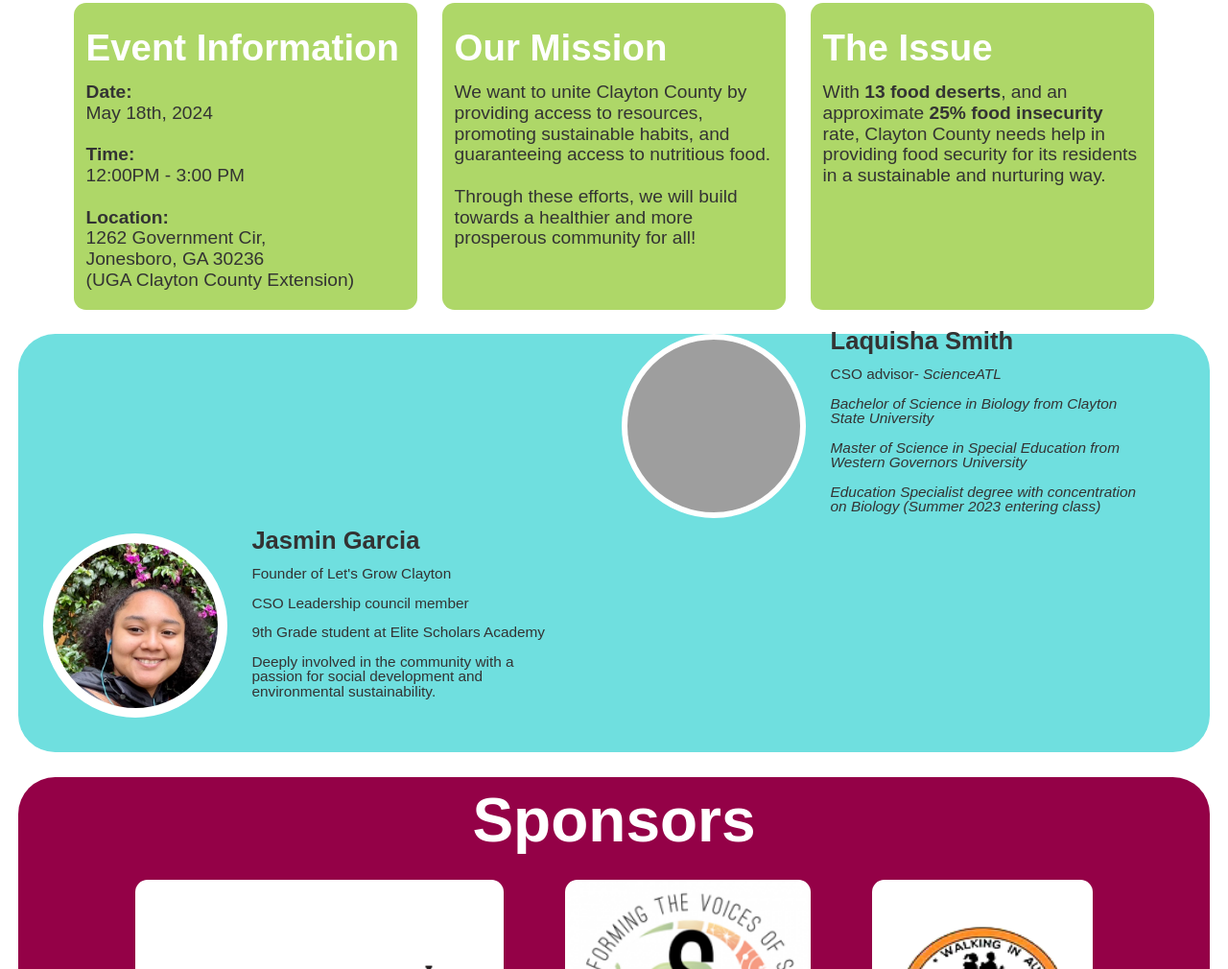
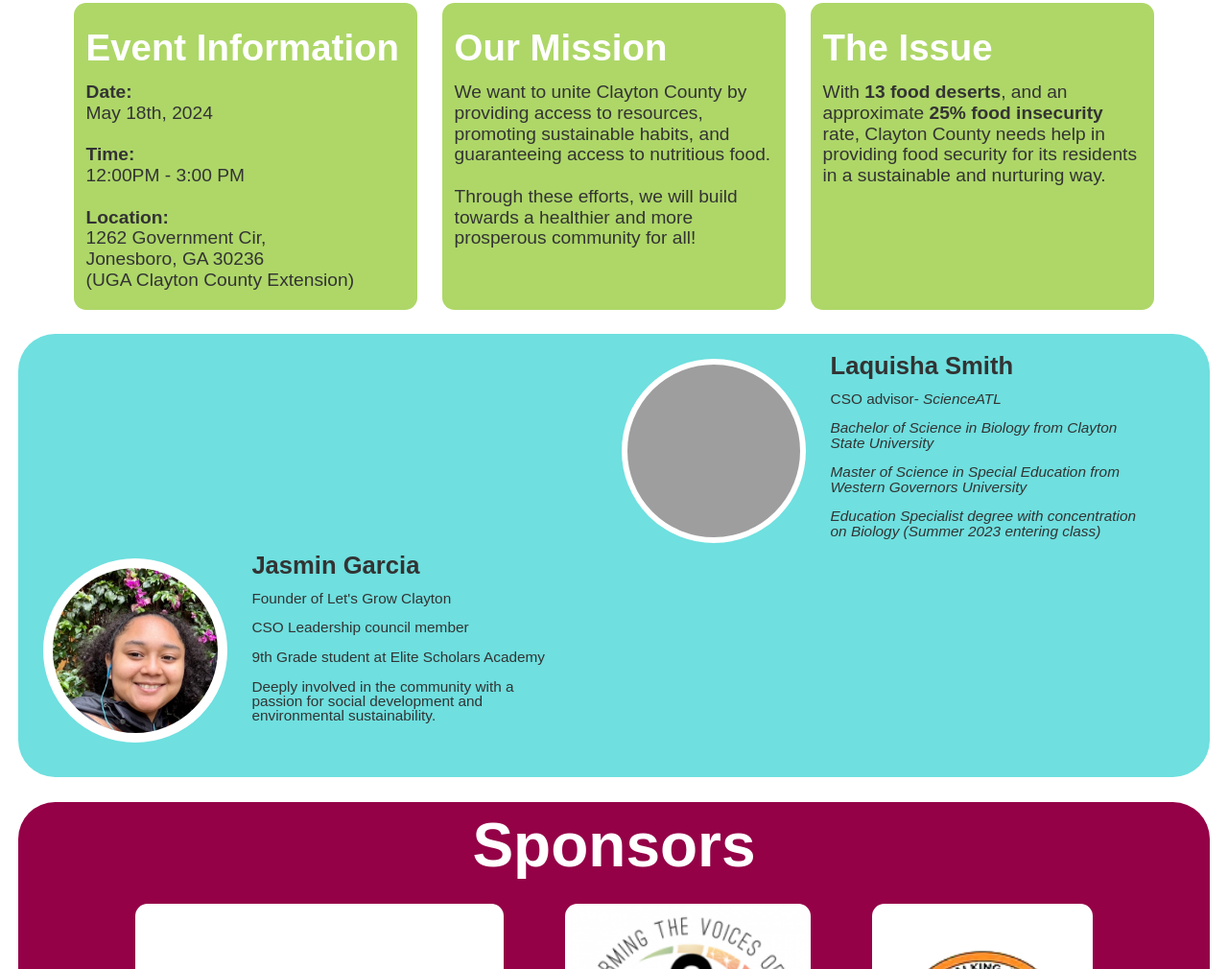
Before and after one commit to MinhTranDerPreussiche/LetsGrowClayton, a plain HTML site: page index.html in a window 1280 px wide. Shown: the part 465-1475 px from the top of the page at 96% size. Drawn offline with nearby package versions, Linux system fonts and the light colour scheme; grey boxes are pictures that could not be loaded; a script that the page names is missing.

Commit message:
Update lets-grow-clayton-d83bfe.webflow.css

```diff
--- a/css/lets-grow-clayton-d83bfe.webflow.css
+++ b/css/lets-grow-clayton-d83bfe.webflow.css
@@ -323,6 +323,7 @@
   padding-bottom: 2vw;
   padding-left: 2vw;
   padding-right: 2vw;
+  padding-top: 2vw;
 }
 
 .paragraph-7 {
```
